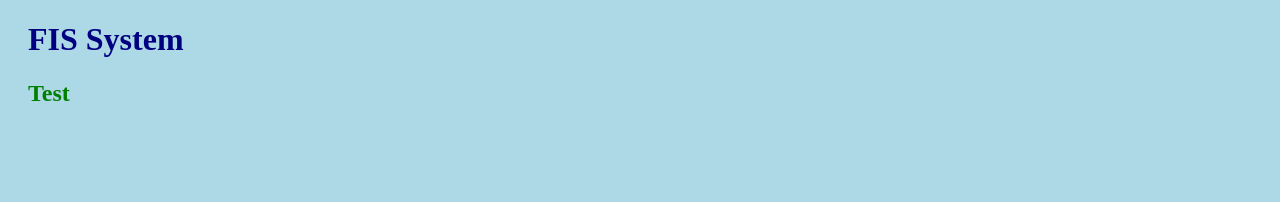
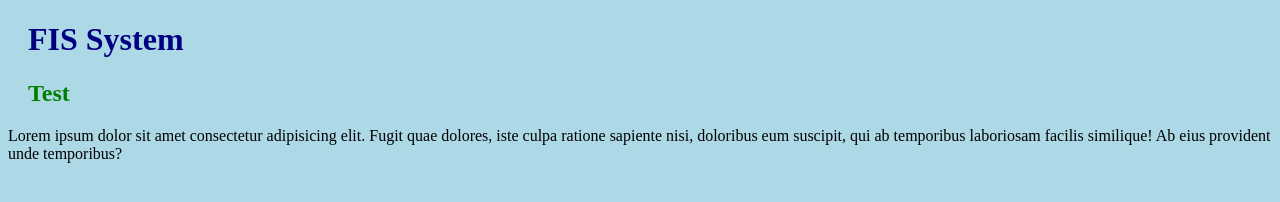
Before and after one commit to Leagle1337/SWT_FIS_Website, a plain HTML site: page Index.html in a window 1280 px wide. Drawn offline with Linux system fonts and the light colour scheme.

Commit message:
Paragraf Test

```diff
--- a/Index.html
+++ b/Index.html
@@ -10,5 +10,6 @@
 <body>
     <h1>FIS System</h1>
     <h2>Test</h2>
+    <p>Lorem ipsum dolor sit amet consectetur adipisicing elit. Fugit quae dolores, iste culpa ratione sapiente nisi, doloribus eum suscipit, qui ab temporibus laboriosam facilis similique! Ab eius provident unde temporibus?</p>
 </body>
 </html>
```
